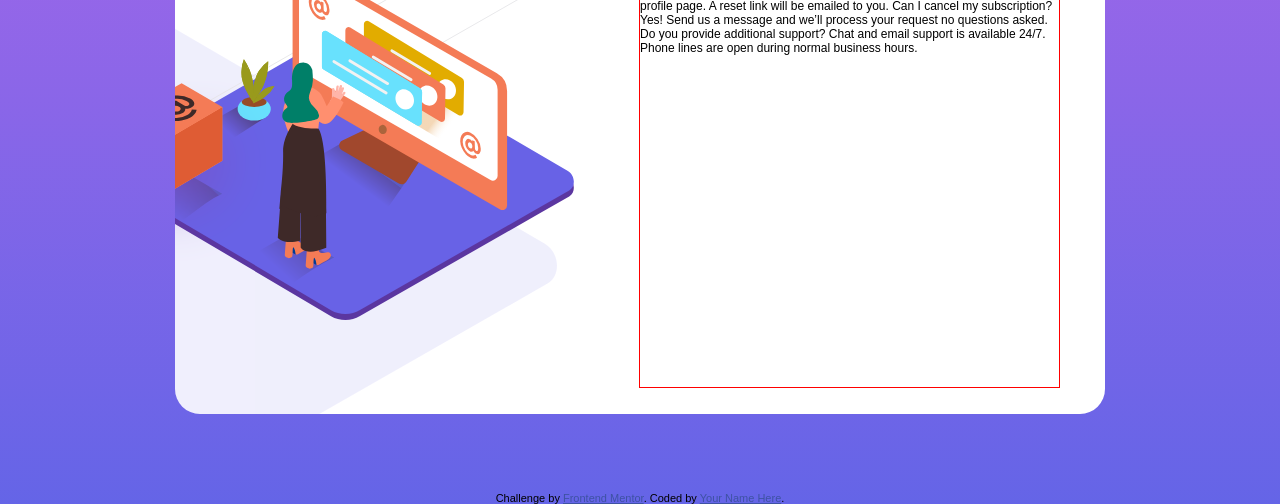
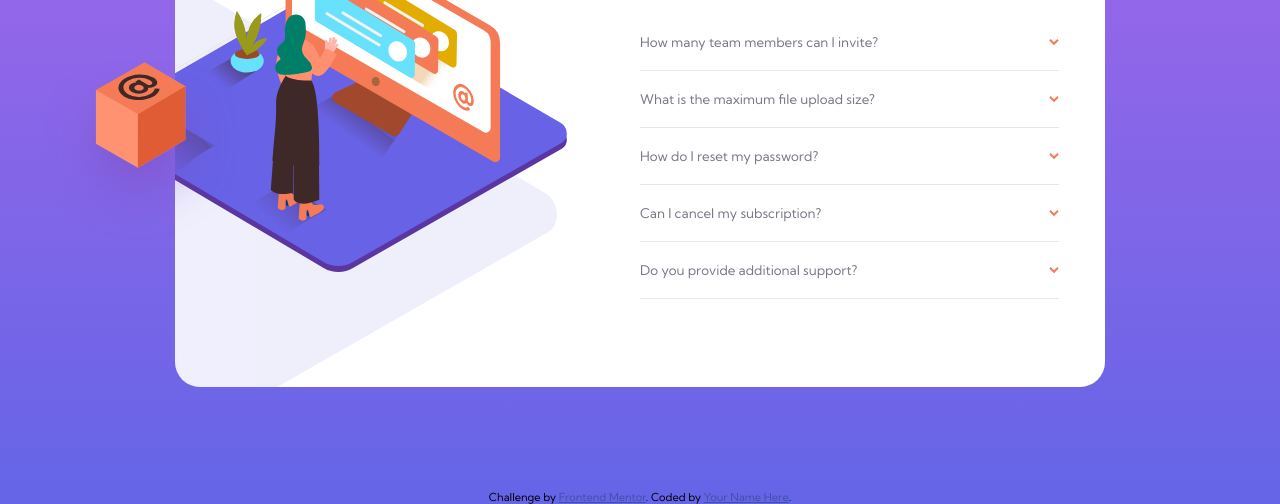
Before and after one commit to Igwe0001/faq, a plain HTML site: page index.html in a window 1280 px wide. Shown: the part 296-800 px from the top of the page. Drawn offline with Linux system fonts and the light colour scheme.

Commit message:
new commits

```diff
--- a/index.html
+++ b/index.html
@@ -1,45 +1,88 @@
 <!DOCTYPE html>
 <html lang="en">
+
 <head>
   <meta charset="UTF-8">
-  <meta name="viewport" content="width=device-width, initial-scale=1.0"> <!-- displays site properly based on user's device -->
-
+  <meta name="viewport" content="width=device-width, initial-scale=1.0">
+  <!-- displays site properly based on user's device -->
+  <link href="https://fonts.googleapis.com/css2?family=Kumbh+Sans:wght@400;700&display=swap" rel="stylesheet">
   <link rel="icon" type="image/png" sizes="32x32" href="./images/favicon-32x32.png">
   <link rel="stylesheet" href="style.css">
   <title>Frontend Mentor | FAQ Accordion Card</title>
 
   <!-- Feel free to remove these styles or customise in your own stylesheet 👍 -->
   <style>
-    .attribution { font-size: 11px; text-align: center; }
-    .attribution a { color: hsl(228, 45%, 44%); }
+    .attribution {
+      font-size: 11px;
+      text-align: center;
+    }
+
+    .attribution a {
+      color: hsl(228, 45%, 44%);
+    }
   </style>
 </head>
+
 <body>
   <main>
     <div class="container">
       <div class="image-container">
-        <!-- <img src="/images/illustration-woman-online-desktop.svg" alt="" class="mobile-image">
-        <img src="/images/bg-pattern-desktop.svg" alt="" class="mobile-shadow"> -->
         <img src="/images/illustration-box-desktop.svg" class="box" alt="">
       </div>
-      <div class="second">
+
+      <div class="accordion">
         <h1>FAQ</h1>
-        How many team members can I invite?
-        You can invite up to 2 additional users on the Free plan. There is no limit on
-        team members for the Premium plan.
 
-        What is the maximum file upload size?
-        No more than 2GB. All files in your account must fit your allotted storage space.
+        <div class="accordion-elements">
 
-        How do I reset my password?
-        Click “Forgot password” from the login page or “Change password” from your profile page.
-        A reset link will be emailed to you.
+          <div class="accordion-item">
+            <button class="accordion-header">
+              <span>How many team members can I invite?</span>
+              <img src="/images/icon-arrow-down.svg" alt="">
+            </button>
+            <div class="accordion-body">
+              <p>You can invite up to 2 additional users on the Free plan. There is no limit on
+                team members for the Premium plan.</p>
+            </div>
+          </div>
 
-        Can I cancel my subscription?
-        Yes! Send us a message and we’ll process your request no questions asked.
+          <div class="accordion-item">
+            <button  class="accordion-header">
+              <span>What is the maximum file upload size?</span> <img src="/images/icon-arrow-down.svg" alt="">
+            </button>
+            <div class="accordion-body">
+              <p>No more than 2GB. All files in your account must fit your allotted storage space.</p>
+            </div>
+          </div>
 
-        Do you provide additional support?
+          <div class="accordion-item">
+            <button  class="accordion-header">
+              <span>How do I reset my password?</span> <img src="/images/icon-arrow-down.svg" alt="">
+            </button>
+            <div class="accordion-body">
+              <p>Click “Forgot password” from the login page or “Change password” from your profile page.
+                A reset link will be emailed to you.</p>
+            </div>
+          </div>
+
+          <div class="accordion-item">
+            <button  class="accordion-header">
+              <span>Can I cancel my subscription?</span><img src="/images/icon-arrow-down.svg" alt="">
+            </button>
+            <div class="accordion-body">
+              <p>Yes! Send us a message and we’ll process your request no questions asked.</p>
+            </div>
+          </div>
+
+          <div class="accordion-item">
+            <button  class="accordion-header">
+              <span>Do you provide additional support?</span><img src="/images/icon-arrow-down.svg" alt="">
+            </button>
+            <div class="accordion-body">
               Chat and email support is available 24/7. Phone lines are open during normal business hours.
+            </div>
+          </div>
+        </div>
       </div>
     </div>
   </main>
@@ -50,5 +93,8 @@
       Coded by <a href="#">Your Name Here</a>.
     </div>
   </footer>
+
+  <script src="script.js"></script>
 </body>
+
 </html>
--- /dev/null
+++ b/script.js
@@ -0,0 +1,11 @@
+const acc = document.querySelectorAll('.accordion-header')
+
+acc.forEach((btn) => {
+    btn.addEventListener("click", () => {
+
+        btn.classList.toggle("active")
+        let panel = btn.nextElementSibling;
+        panel.style.maxHeight ? panel.style.maxHeight = null
+            : panel.style.maxHeight = panel.scrollHeight + 'px';
+    })
+})
--- a/style.css
+++ b/style.css
@@ -42,13 +42,6 @@ body {
     background-image: linear-gradient(var(--soft-violet), var(--soft-blue));
     background-repeat: no-repeat;
     background-size: cover;
-    -ms-overflow-style: none;
-    scrollbar-width: none;
-    overflow-y: scroll;
-}
-
-body::-webkit-scrollbar {
-    display: none;
 }
 
 
@@ -56,7 +49,7 @@ main {
     width: 90%;
     max-width: 930px;
     height: 80%;
-    max-height: 540px;
+    max-height: 565px;
     background-color: white;
     display: grid;
     place-items: center;
@@ -72,7 +65,7 @@ main {
 }
 
 .image-container {
-    height: 25%;
+    height: 20%;
 }
 
 .image-container .mobile-image {
@@ -80,7 +73,6 @@ main {
     place-items: center;
     width: 250px;
     margin: 0 auto;
-    /* margin-top: -130px ; */
     position: absolute;
     margin-left: auto;
     margin-right: auto;
@@ -99,10 +91,6 @@ main {
     right: 0;
     top: -140px;
 }
-
- /* .image-container::content {
-     content: url(/images/illustration-woman-online-mobile.svg);
- } */
 
  .image-container::after {
     content: url(/images/bg-pattern-mobile.svg);
@@ -137,9 +125,70 @@ main {
 
 }
 
-.second h1 {
+h1 {
     text-align: center;
+    font-size: 2.5rem;
 }
+
+.accordion-item {
+     border-bottom: 1px solid var(--Light-grayish-blue);
+}
+
+button {
+    display: flex;
+    justify-content: space-between;
+    align-items: center;
+    /* flex-direction: row; */
+    /* padding: 20px 0; */
+    outline: none;
+    background: none;
+    border: none;
+    width: 100%;
+
+    text-align: left;
+
+}
+
+button.active span {
+    color: var(--very-dark-desaturated-blue);
+    font-weight: 700;
+}
+
+button.active img {
+    transition: all .3s ease-in-out;
+    transform: rotate(180deg);
+}
+
+
+
+span {
+    padding: 20px 0;
+    color: var(--Dark-grayish-blue);
+    font-weight: 400;
+    text-align: left;
+}
+
+span:hover {
+    color: var(--soft-red);
+    cursor: pointer;
+}
+
+.accordion-elements {
+    padding: 15px 0 0px;
+}
+
+p {
+    padding-bottom: 22px;
+    width: 80%;
+    color: var(--Dark-grayish-blue);
+}
+
+.accordion-body {
+    max-height: 0;
+    overflow: hidden;
+    transition: all 0.3s ease-in-out;
+}
+
 
 footer {
     position: absolute;
@@ -149,6 +198,7 @@ footer {
 
 @media screen and (min-width: 780px) {
     main{
+        margin-top: 0px;
         position: relative;
         overflow: hidden;
     }
@@ -156,24 +206,25 @@ footer {
     .container {
         display: grid;
         grid-template-columns: 50% 50%;
-        /* overflow: hidden; */
+        place-items: center;
     }
 
     .image-container::before {
         position: relative;
         content: url(/images/illustration-woman-online-desktop.svg);
-        top: 60px;
-        left: -120px;
+        /* top: 60px; */
+        left: -100px;
         z-index: 1;
     }
 
     .box {
         display: block;
-        position: absolute;
         z-index: 3;
-        top: 180px;
-        left: -140px;
-
+        position: fixed;
+        margin-right: inherit;
+        margin-left: inherit;
+        margin-top: -355px;
+        margin-left: -150px;
     }
 
     .image-container::after {
@@ -183,4 +234,16 @@ footer {
         left: -1130px;
         top: -310px;
     }
+
+    h1 {
+        font-size: 3rem;
+        padding: 30px 0;
+        text-align: left;
+    }
+
+    .accordion-elements {
+        padding-top: 0px;
+    }
+
+
 }
```
Lines whose indentation alone changed are shown as unchanged.
